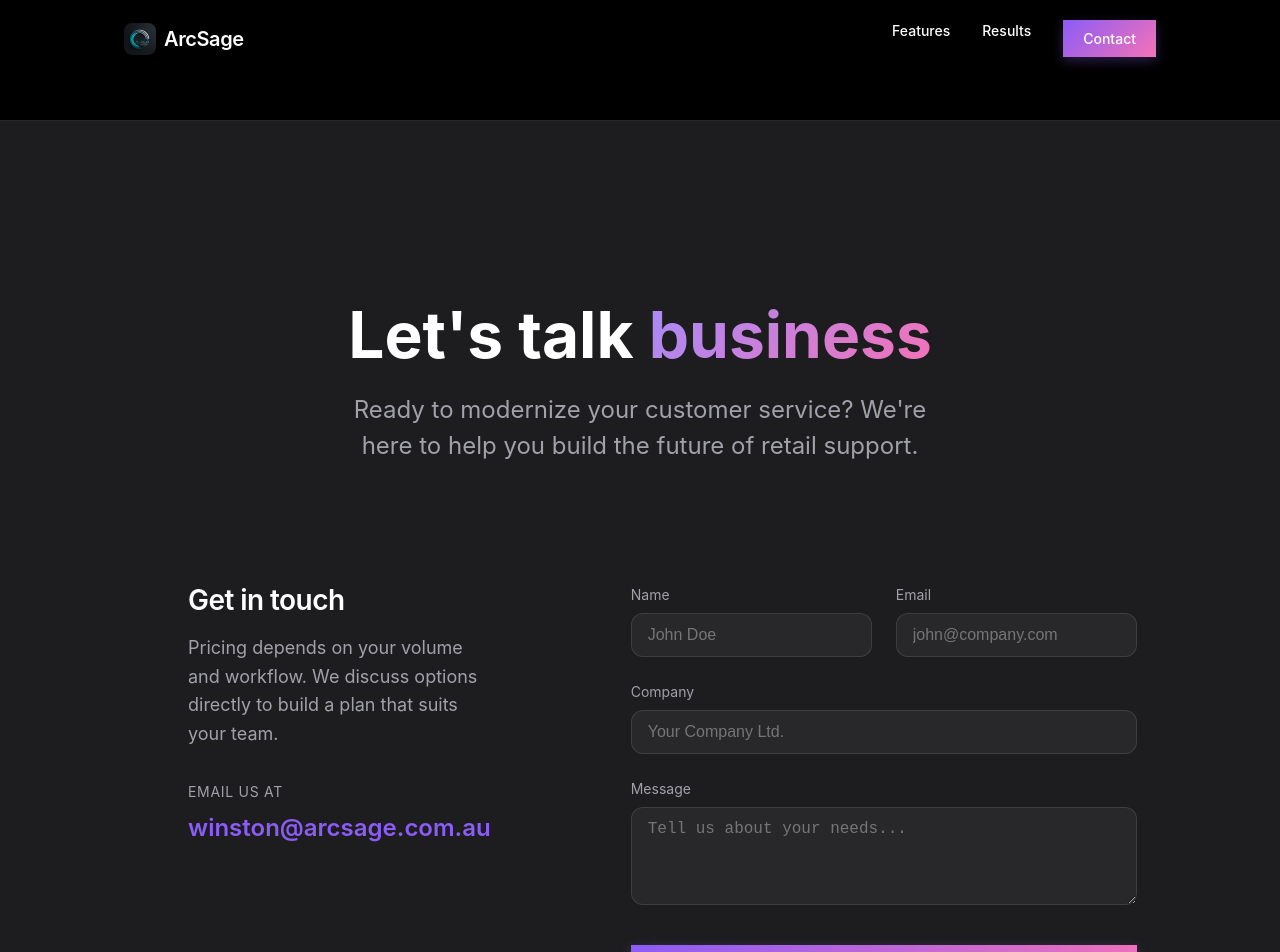
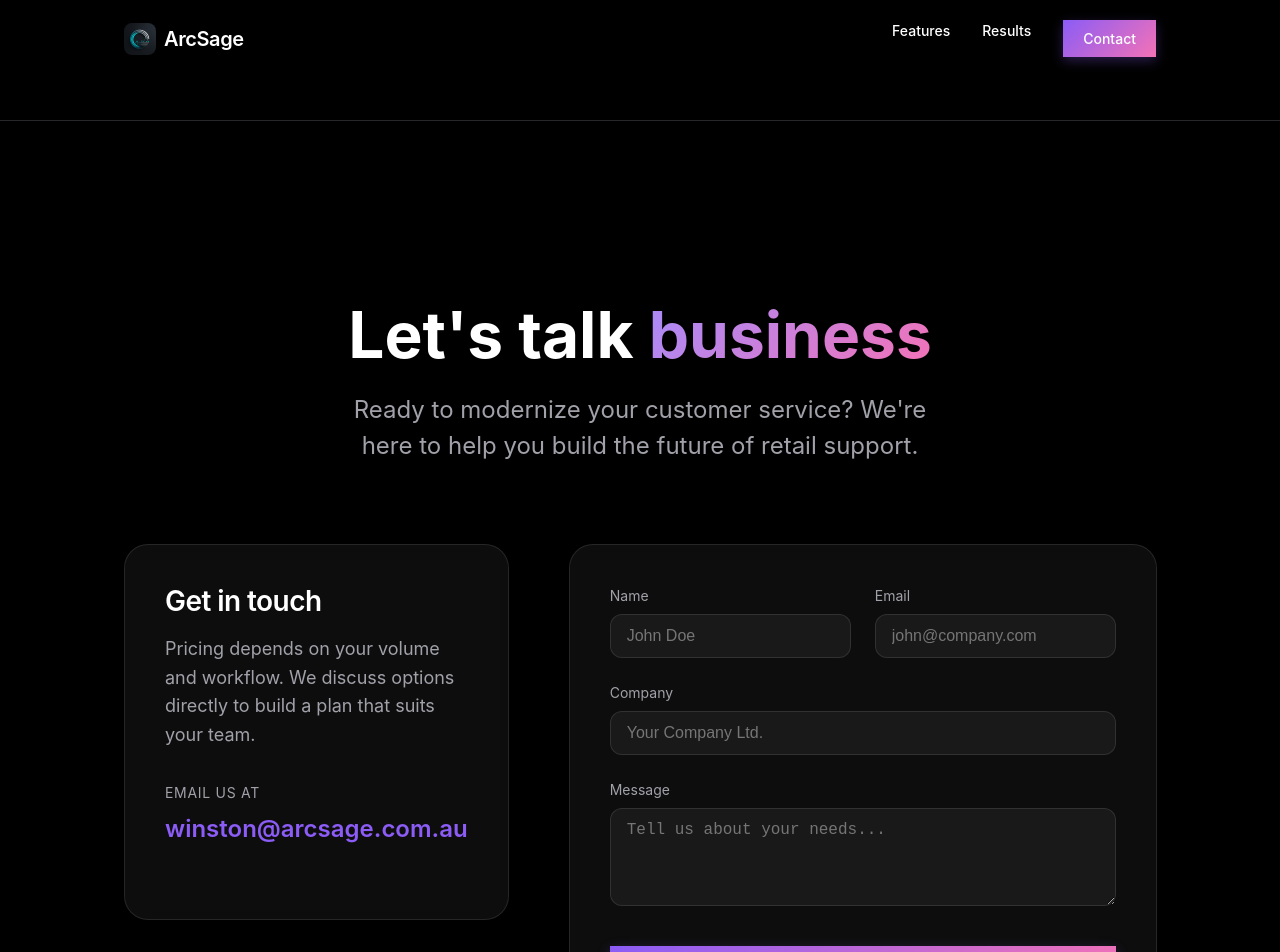
Before and after one commit to winstonpgao/arcsage-web, a React (Vite) app: page /contact in a window 1280 px wide. Shown: the top 952 px of the page. Built offline with nearby package versions, Linux system fonts and the light colour scheme.

Commit message:
Fix contact page black screen and styles

```diff
--- a/ContactPage.jsx
+++ b/ContactPage.jsx
@@ -8,7 +8,6 @@ const ContactPage = () => {
         <Layout>
             <div style={{ paddingTop: '120px', minHeight: '100vh' }}>
                 <Section id="contact-hero" background="transparent">
-                    <div className="container">
                     <motion.div
                         initial={{ opacity: 0, y: 20 }}
                         animate={{ opacity: 1, y: 0 }}
@@ -119,10 +118,9 @@ const ContactPage = () => {
                             </form>
                         </div>
                     </div>
-                    </div>
                 </Section>
-            </div>
-        </Layout>
+            </div >
+        </Layout >
     );
 };
 
--- a/Section.jsx
+++ b/Section.jsx
@@ -4,8 +4,9 @@ import { motion } from 'framer-motion';
 const Section = ({ id, title, subtitle, children, background = "white", theme = "light", image = null, imagePosition = "right" }) => {
     const isDark = theme === "dark";
     const isGray = background === "gray";
+    const isTransparent = background === "transparent";
 
-    const bgColor = isDark ? "var(--color-background-dark)" : (isGray ? "var(--color-background)" : "var(--color-surface)");
+    const bgColor = isTransparent ? "transparent" : (isDark ? "var(--color-background-dark)" : (isGray ? "var(--color-background)" : "var(--color-surface)"));
     const textColor = isDark ? "var(--color-text-primary-dark)" : "var(--color-text-primary)";
     const subTextColor = isDark ? "var(--color-text-secondary-dark)" : "var(--color-text-secondary)";
 
--- a/package.json
+++ b/package.json
@@ -7,7 +7,9 @@
     "dev": "vite",
     "build": "vite build",
     "lint": "eslint .",
-    "preview": "vite preview"
+    "preview": "vite preview",
+    "predeploy": "npm run build",
+    "deploy": "gh-pages -d dist"
   },
   "dependencies": {
     "framer-motion": "^12.23.24",
@@ -24,6 +26,7 @@
     "eslint": "^9.39.1",
     "eslint-plugin-react-hooks": "^7.0.1",
     "eslint-plugin-react-refresh": "^0.4.24",
+    "gh-pages": "^6.3.0",
     "globals": "^16.5.0",
     "vite": "^7.2.2"
   }
--- a/styles.css
+++ b/styles.css
@@ -136,3 +136,9 @@ p {
   background: rgba(255, 255, 255, 0.2);
   transform: scale(1.02);
 }
+
+.glass-panel {
+  background: rgba(255, 255, 255, 0.05);
+  backdrop-filter: blur(10px);
+  border: 1px solid rgba(255, 255, 255, 0.1);
+}
```
Also changed, not shown: 1 other file (tests, documents, lock files or other folders). Lines whose indentation alone changed are shown as unchanged.
